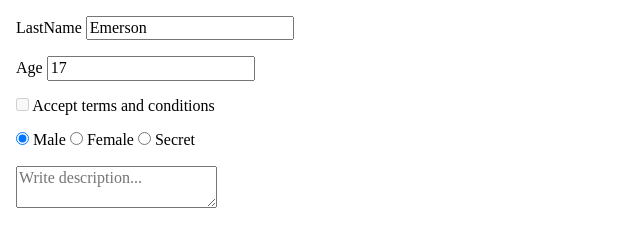
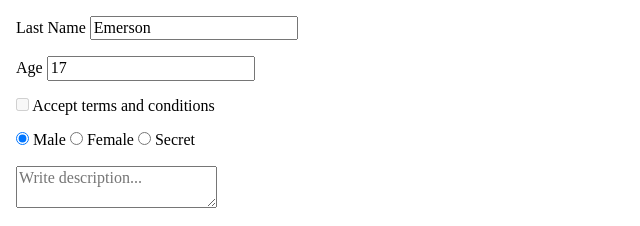
Before and after one commit to ArthurAmirov/html-css, a plain HTML site: page lesson16_form_16/task2/index.html in a window 1280 px wide. Shown: the top 226 px of the page, 0-640 px from the left. Drawn offline with nearby package versions, Linux system fonts and the light colour scheme.

Commit message:
last name

```diff
--- a/lesson16_form_16/task2/index.html
+++ b/lesson16_form_16/task2/index.html
@@ -19,7 +19,7 @@
 <body>
     <form>
         <div class="okk">
-            <label>LastName</label>
+            <label>Last Name</label>
             <input type="text" name="lastName" value="Emerson" readonly/>
         </div>
         <div class="okk">
```
